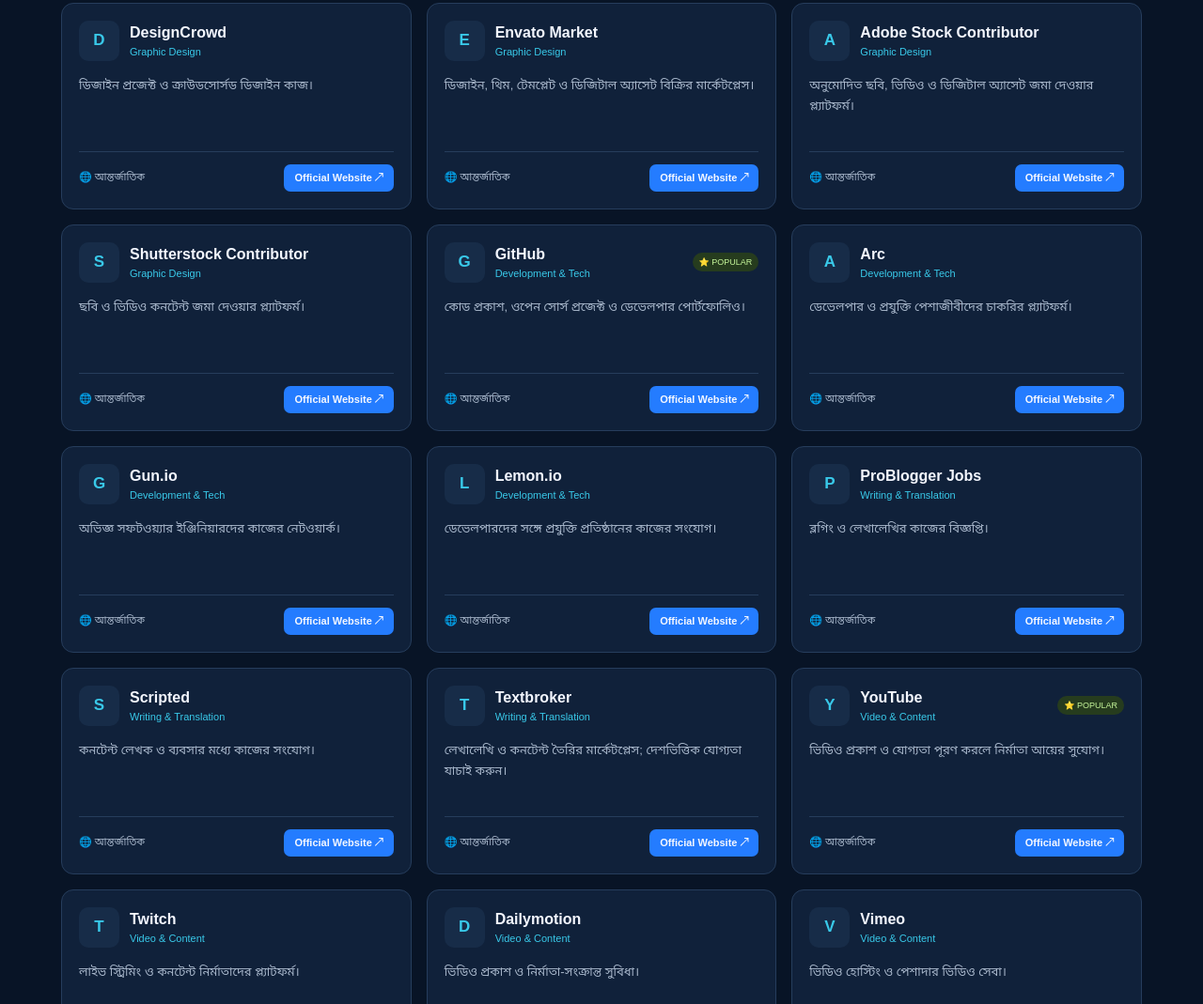
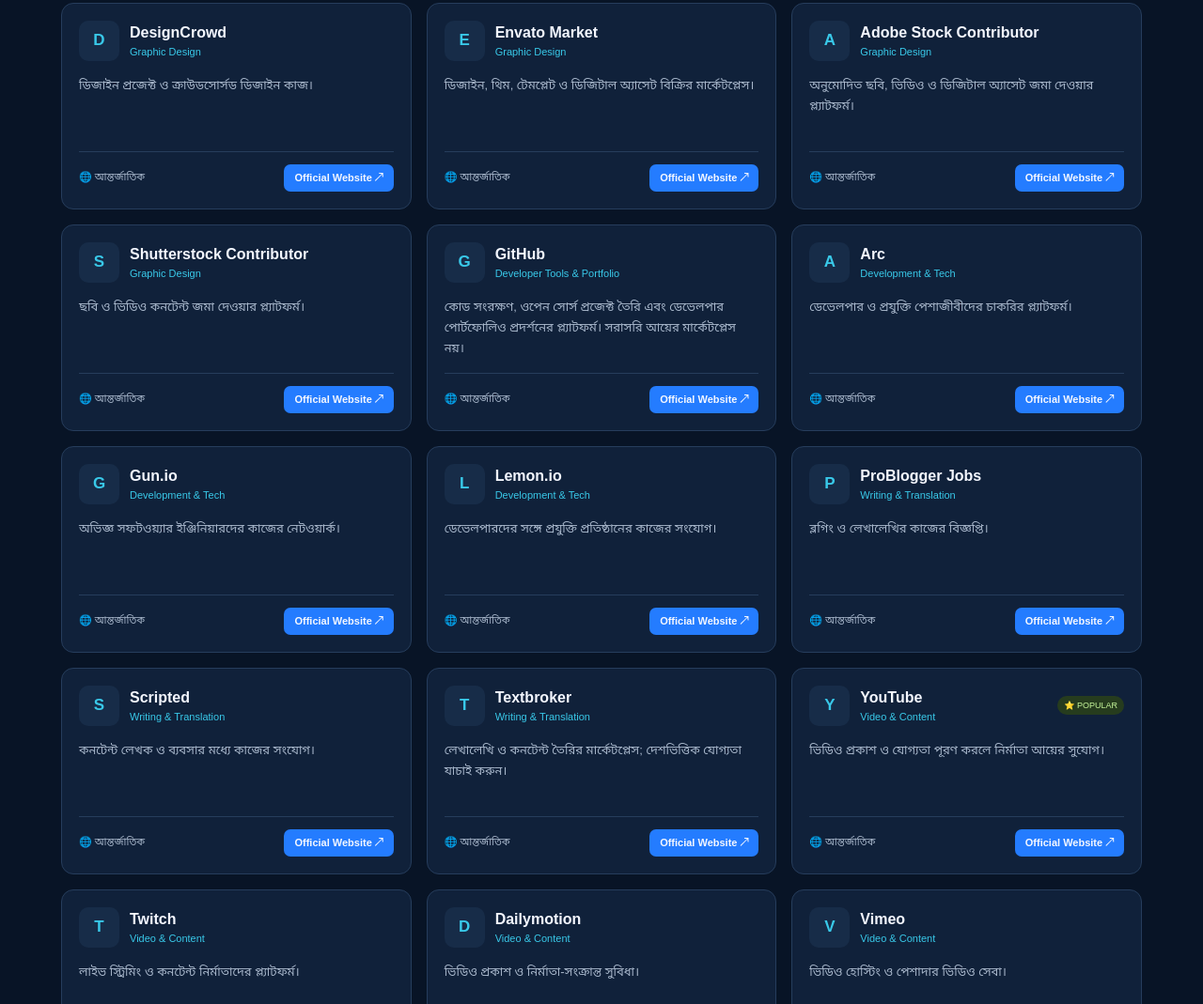
Before and after one commit to SkillMind-AI/Skilmind-api, a plain HTML site: page earning.html in a window 1280 px wide. Shown: the part 3589-4658 px from the top of the page at 94% size. Drawn offline with Linux system fonts and the light colour scheme.

Commit message:
Update earning.html

```diff
--- a/earning.html
+++ b/earning.html
@@ -243,6 +243,7 @@
     <option value="jobs">Jobs & Remote Work</option>
     <option value="design">Graphic Design</option>
     <option value="development">Web & Software Development</option>
+    <option value="devtools">Developer Tools & Portfolio</option>
     <option value="video">Video & Content Creation</option>
     <option value="writing">Writing & Translation</option>
     <option value="marketing">Digital Marketing</option>
@@ -464,11 +465,13 @@
 desc:"ছবি ও ভিডিও কনটেন্ট জমা দেওয়ার প্ল্যাটফর্ম।",
 url:"https://submit.shutterstock.com"},
 
+/* ============ DEVELOPER TOOLS & PORTFOLIO ============ */
+
+{name:"GitHub",region:"global",category:"devtools",popular:false,
+desc:"কোড সংরক্ষণ, ওপেন সোর্স প্রজেক্ট তৈরি এবং ডেভেলপার পোর্টফোলিও প্রদর্শনের প্ল্যাটফর্ম। সরাসরি আয়ের মার্কেটপ্লেস নয়।",
+url:"https://github.com"},
+
 /* ============ DEVELOPMENT ============ */
-
-{name:"GitHub",region:"global",category:"development",popular:true,
-desc:"কোড প্রকাশ, ওপেন সোর্স প্রজেক্ট ও ডেভেলপার পোর্টফোলিও।",
-url:"https://github.com"},
 
 {name:"Arc",region:"global",category:"development",
 desc:"ডেভেলপার ও প্রযুক্তি পেশাজীবীদের চাকরির প্ল্যাটফর্ম।",
@@ -587,6 +590,7 @@
   jobs:"Jobs & Remote Work",
   design:"Graphic Design",
   development:"Development & Tech",
+  devtools:"Developer Tools & Portfolio",
   video:"Video & Content",
   writing:"Writing & Translation",
   marketing:"Digital Marketing",
@@ -725,4 +729,4 @@
 
 </script>
 </body>
-</html>
+  </html>
```
